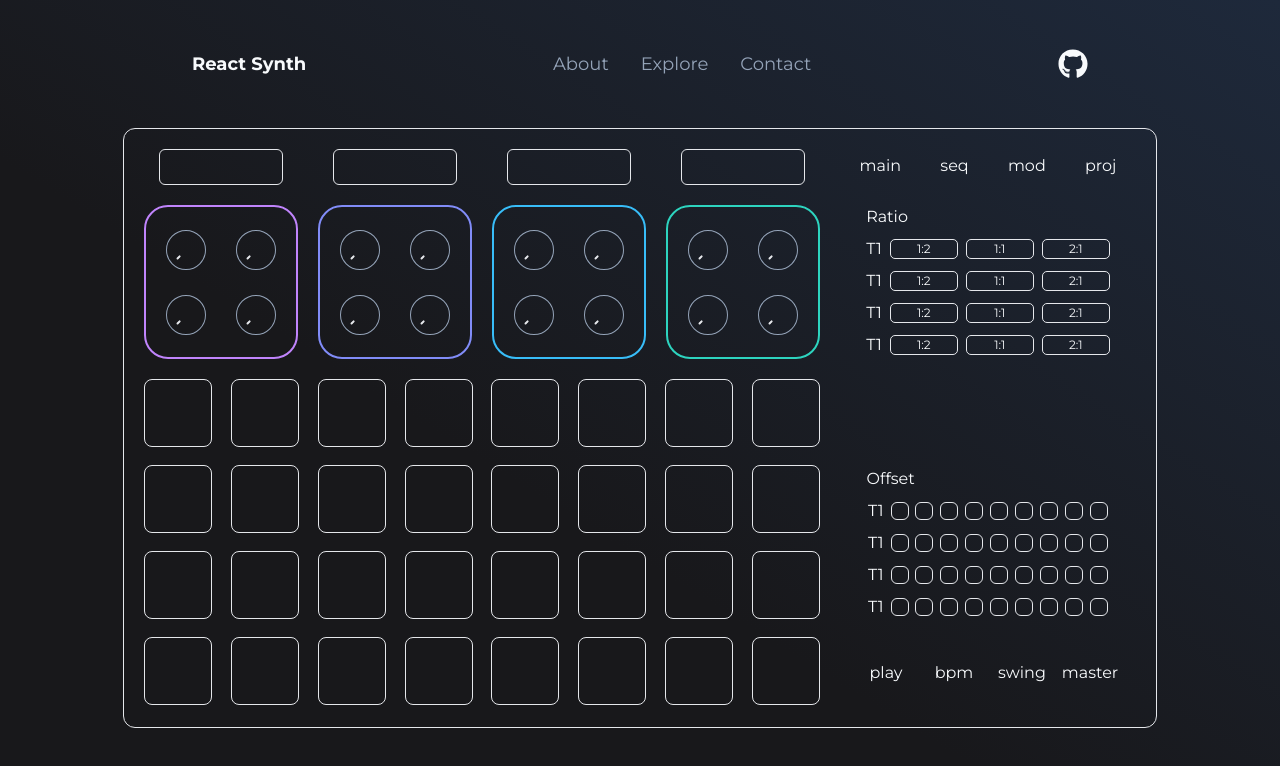
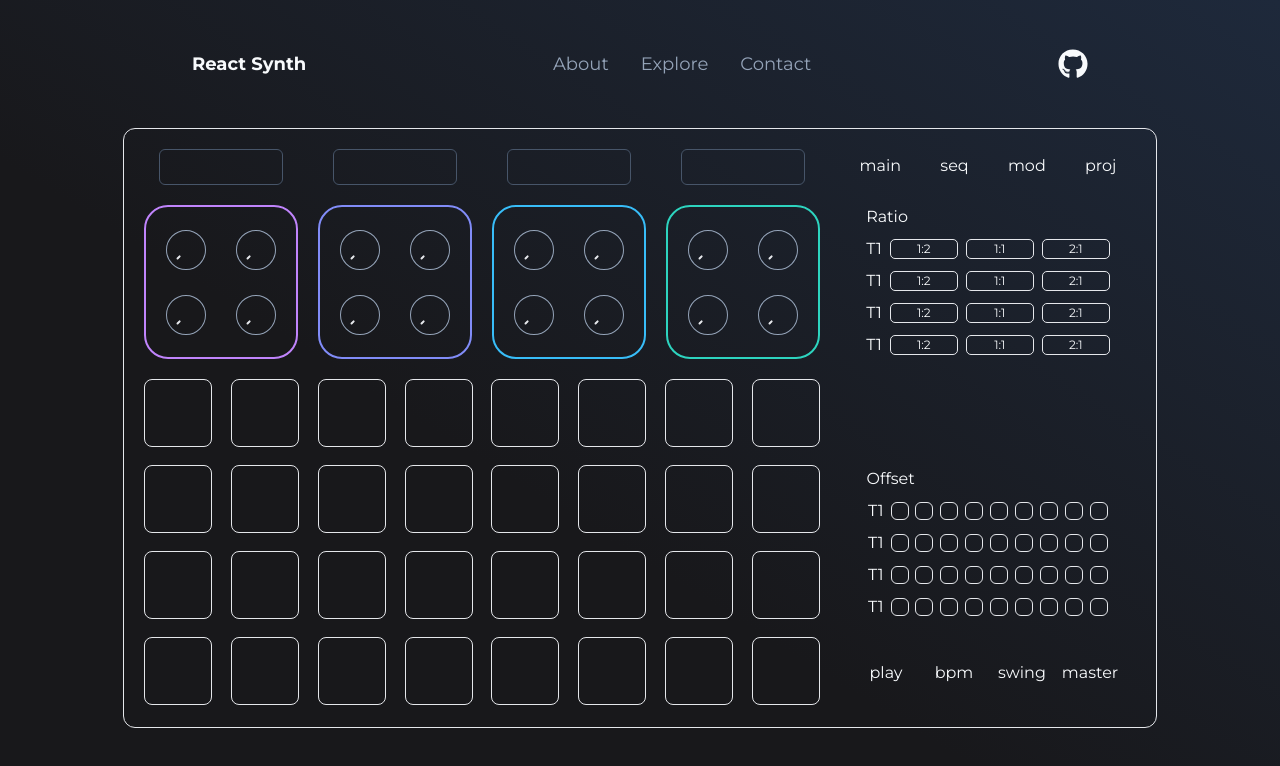
Before and after one commit to vybukhivka/react-synth, a React (Vite) app: page /synth in a window 1280 px wide. Shown: the top 766 px of the page. Built offline with nearby package versions, Linux system fonts and the light colour scheme.

Commit message:
track display

```diff
--- a/src/components/synth/Tracks/Track.tsx
+++ b/src/components/synth/Tracks/Track.tsx
@@ -2,15 +2,20 @@ import { cn } from '../../../utils/cn';
 import Knob from '../../ui/Knob/Knob';
 
 type TrackProps = {
-  className: string
-}
+  className: string;
+};
 
-const Track:React.FC<TrackProps> = ({className}) => {
+const Track: React.FC<TrackProps> = ({ className }) => {
   return (
     <>
       <div className="flex flex-col items-center justify-between">
-        <div className="h-[36px] w-[124px] rounded-md border"></div>
-        <div className={cn("border-2 flex h-[154px] w-[154px] flex-wrap items-center justify-between gap-[20px] rounded-3xl p-[20px]", className)}>
+        <div className="bg h-[36px] w-[124px] rounded-md border border-slate-600"></div>
+        <div
+          className={cn(
+            'flex h-[154px] w-[154px] flex-wrap items-center justify-between gap-[20px] rounded-3xl border-2 p-[20px]',
+            className,
+          )}
+        >
           <Knob />
           <Knob />
           <Knob />
@@ -19,6 +24,6 @@ const Track:React.FC<TrackProps> = ({className}) => {
       </div>
     </>
   );
-}
+};
 
 export default Track;
```
